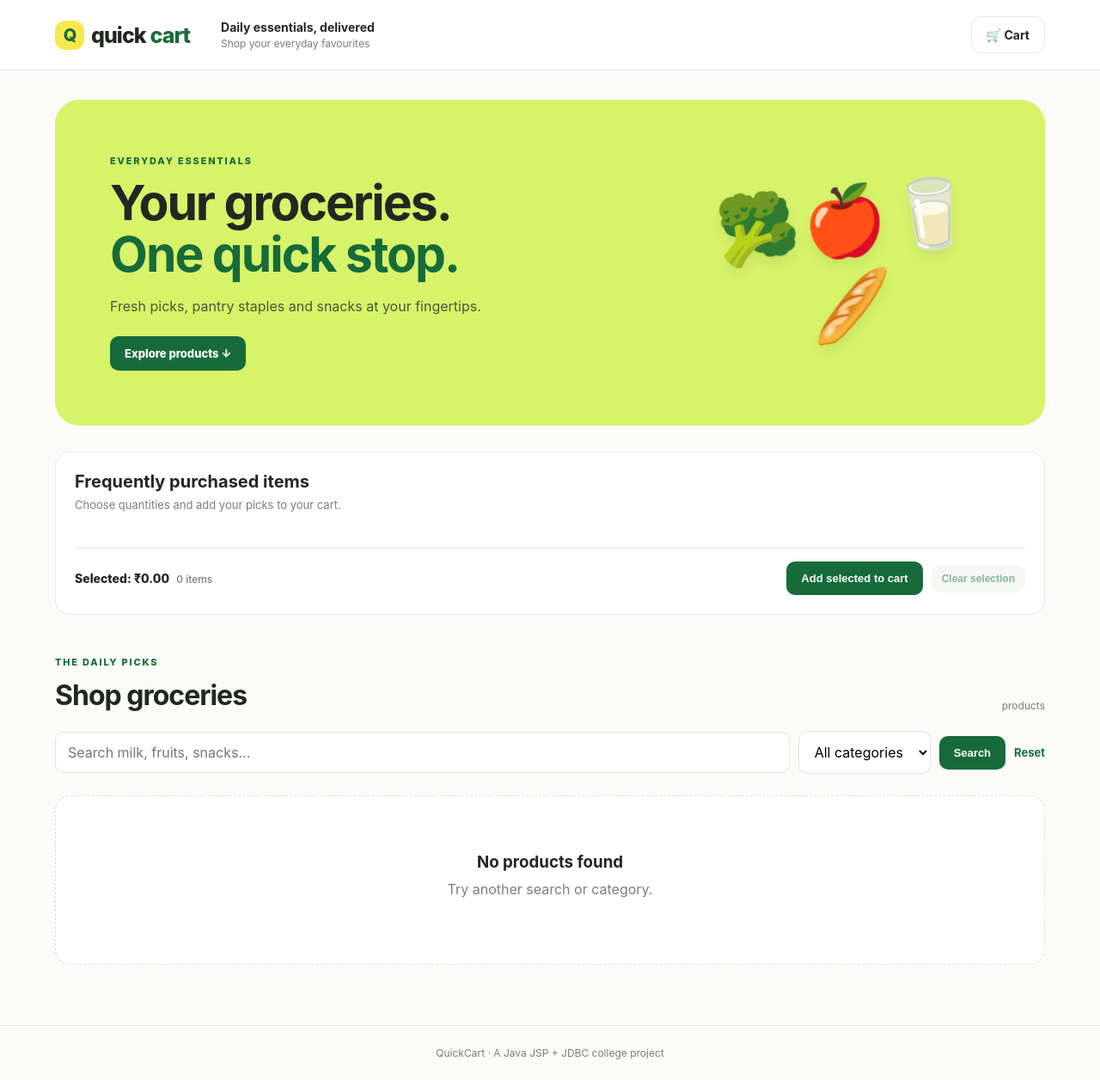
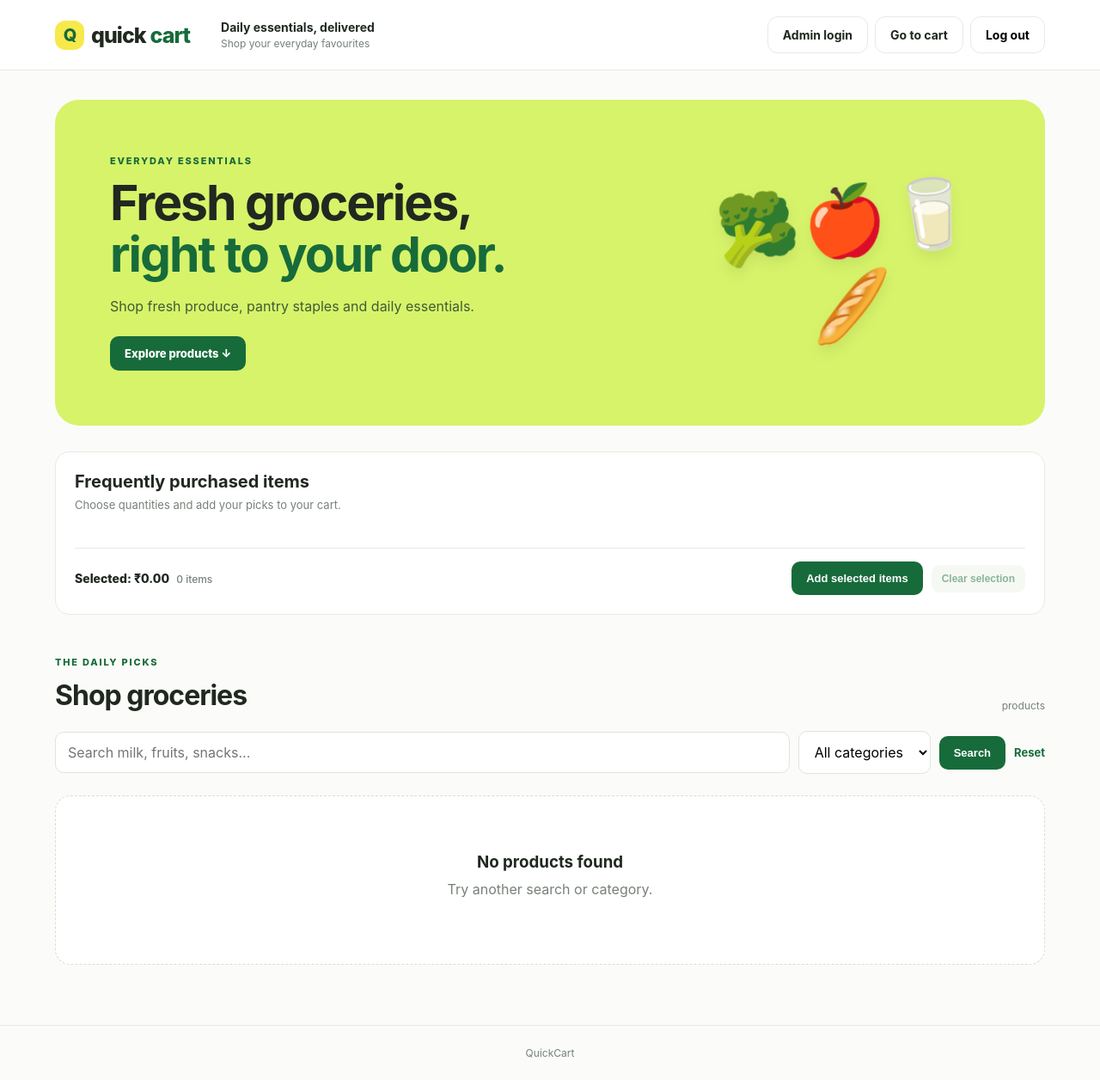
Before and after one commit to mukesh2307/quickcart, a Java web app: page /products.jsp in a window 1280 px wide. Shown: the whole page at 86% size. Run offline with Tomcat 11, a stand-in JSP engine, Linux system fonts and the light colour scheme; the template is opened without the code that fills it, so the values that code supplies are empty.

Commit message:
fixed minor ux issues and logut functionality. images are still not being displayed

```diff
--- a/src/main/webapp/checkout.jsp
+++ b/src/main/webapp/checkout.jsp
@@ -15,7 +15,7 @@ request.setAttribute("checkoutTotal",total);
 <div class="checkout-grid"><form class="checkout-form" method="post" action="${pageContext.request.contextPath}/checkout">
 <label for="customerName">Your name</label><input id="customerName" name="customerName" maxlength="120" required placeholder="Enter your full name">
 <label for="address">Delivery address</label><textarea id="address" name="address" maxlength="500" rows="4" required placeholder="House number, street, area, city, PIN code"></textarea>
-<div class="payment-note"><strong>Demo checkout</strong><p>No online payment is collected in this college project.</p></div>
+<div class="payment-note"><strong>Payment</strong><p>Online payment is not available at this time.</p></div>
 <button class="button button-dark full-button" type="submit">Place order · ₹<c:out value="${checkoutTotal}"/></button>
 </form><aside class="summary-card"><p class="eyebrow">ORDER SUMMARY</p>
 <c:forEach var="item" items="${sessionScope.cart.values()}"><div class="summary-line"><span><c:out value="${item.name}"/> × ${item.quantity}</span><strong>₹<c:out value="${item.lineTotal}"/></strong></div></c:forEach>
--- a/src/main/webapp/css/react-demo.css
+++ b/src/main/webapp/css/react-demo.css
@@ -4,6 +4,12 @@
 .react-demo-heading p{margin:0;color:var(--muted);font-size:13px;line-height:1.5}
 .react-demo-items{display:grid;grid-template-columns:repeat(3,minmax(0,1fr));gap:12px;margin:20px 0}
 .react-demo-row{display:flex;align-items:center;justify-content:space-between;gap:8px;padding:13px;background:var(--cream);border-radius:12px}
+.react-demo-image{width:58px;height:58px;flex:0 0 58px;object-fit:cover;border-radius:10px;background:#fff}
+.cart-count{display:inline-grid;place-items:center;min-width:21px;height:21px;margin-left:7px;padding:0 5px;border-radius:999px;background:var(--green);color:#fff;font-size:11px}
+.customer-actions{display:flex;align-items:center;gap:8px;margin-left:auto}
+.customer-actions .cart-link{margin-left:0}
+.customer-logout-form{margin:0}
+.customer-logout{font-family:inherit;cursor:pointer;background:#fff}
 .react-demo-product{display:flex;flex-direction:column;gap:4px;min-width:0}
 .react-demo-product strong{font-size:13px}
 .react-demo-product span{color:var(--muted);font-size:12px}
@@ -20,4 +26,4 @@
 .react-demo-clear{padding:9px 12px;border:0;border-radius:9px;background:#eef5e9;color:var(--green);font-size:12px;font-weight:800;cursor:pointer}
 .react-demo-clear:disabled{opacity:.5;cursor:default}
 @media(max-width:850px){.react-demo-items{grid-template-columns:repeat(2,minmax(0,1fr))}}
-@media(max-width:650px){.react-demo-card{padding:16px}.react-demo-heading{flex-direction:column}.react-demo-items{grid-template-columns:1fr}.react-demo-row{padding:11px}.react-demo-footer,.react-demo-actions{align-items:stretch;flex-direction:column}.react-demo-actions .button{width:100%}}
+@media(max-width:650px){.customer-actions{gap:5px}.customer-actions .cart-link{padding:10px 8px;font-size:12px}.react-demo-card{padding:16px}.react-demo-heading{flex-direction:column}.react-demo-items{grid-template-columns:1fr}.react-demo-row{padding:11px}.react-demo-footer,.react-demo-actions{align-items:stretch;flex-direction:column}.react-demo-actions .button{width:100%}}
--- a/src/main/webapp/js/react-basket-demo.js
+++ b/src/main/webapp/js/react-basket-demo.js
@@ -1,7 +1,7 @@
 (function () {
   const mountNode = document.getElementById("react-basket-demo");
   if (!window.React || !window.ReactDOM) {
-    mountNode.textContent = "Frequently purchased items could not load. Check your internet connection and refresh the page.";
+    mountNode.textContent = "Featured items are temporarily unavailable.";
     mountNode.setAttribute("role", "alert");
     return;
   }
@@ -12,12 +12,15 @@
       id: node.dataset.productId,
       name: node.dataset.name,
       category: node.dataset.category,
+      imageUrl: node.dataset.imageUrl,
       pricePaise: Math.round(Number(node.dataset.price) * 100),
       stock: Number(node.dataset.stock),
       inCart: Number(node.dataset.inCart)
     };
-  });
+  }).slice(0, 4);
   const cartUrl = mountNode.dataset.cartUrl;
+  const search = mountNode.dataset.search;
+  const category = mountNode.dataset.category;
 
   function BasketDemo() {
     const [quantities, setQuantities] = window.React.useState({});
@@ -55,6 +58,12 @@
           const quantity = quantities[product.id] || 0;
           const availableStock = Math.max(0, product.stock - product.inCart);
           return h("div", { className: "react-demo-row", key: product.id },
+            h("img", {
+              className: "react-demo-image",
+              src: product.imageUrl,
+              alt: "",
+              loading: "lazy"
+            }),
             h("div", { className: "react-demo-product" },
               h("small", null, product.category),
               h("strong", null, product.name),
@@ -86,6 +95,8 @@
         ),
         h("form", { method: "post", action: cartUrl, className: "react-demo-actions" },
           h("input", { type: "hidden", name: "action", value: "addSelected" }),
+          h("input", { type: "hidden", name: "q", value: search }),
+          h("input", { type: "hidden", name: "category", value: category }),
           selectedProducts.map(function (product) {
             return h(window.React.Fragment, { key: product.id },
               h("input", { type: "hidden", name: "productId", value: product.id }),
@@ -96,7 +107,7 @@
             type: "submit",
             className: "button button-dark",
             disabled: itemCount === 0
-          }, "Add selected to cart"),
+          }, "Add selected items"),
           h("button", {
             type: "button",
             className: "react-demo-clear",
--- a/src/main/webapp/products.jsp
+++ b/src/main/webapp/products.jsp
@@ -10,22 +10,30 @@
 <header class="topbar">
   <a class="brand" href="${pageContext.request.contextPath}/products"><span class="brand-mark">Q</span> quick<span>cart</span></a>
   <div class="delivery"><strong>Daily essentials, delivered</strong><small>Shop your everyday favourites</small></div>
-  <a class="cart-link" href="${pageContext.request.contextPath}/cart">🛒 Cart</a>
+  <div class="customer-actions">
+    <a class="cart-link" href="${pageContext.request.contextPath}/admin/login">Admin login</a>
+    <a class="cart-link" href="${pageContext.request.contextPath}/cart">Go to cart<c:if test="${cartItemCount gt 0}"><span class="cart-count"><c:out value="${cartItemCount}"/></span></c:if></a>
+    <form class="customer-logout-form" method="post" action="${pageContext.request.contextPath}/logout">
+      <button class="cart-link customer-logout" type="submit">Log out</button>
+    </form>
+  </div>
 </header>
 <main class="container">
   <section class="hero">
-    <div><p class="eyebrow">EVERYDAY ESSENTIALS</p><h1>Your groceries.<br><span>One quick stop.</span></h1>
-      <p class="hero-copy">Fresh picks, pantry staples and snacks at your fingertips.</p>
+    <div><p class="eyebrow">EVERYDAY ESSENTIALS</p><h1>Fresh groceries,<br><span>right to your door.</span></h1>
+      <p class="hero-copy">Shop fresh produce, pantry staples and daily essentials.</p>
       <a class="button button-dark" href="#catalogue">Explore products ↓</a></div>
     <div class="hero-art" aria-hidden="true"><span>🥦</span><span>🍎</span><span>🥛</span><span>🥖</span></div>
   </section>
   <c:if test="${not empty sessionScope.flash}"><div class="notice"><c:out value="${sessionScope.flash}"/></div><c:remove var="flash" scope="session"/></c:if>
-  <div id="react-basket-demo" data-cart-url="${pageContext.request.contextPath}/cart" aria-live="polite">
+  <div id="react-basket-demo" data-cart-url="${pageContext.request.contextPath}/cart"
+       data-search="<c:out value='${search}'/>" data-category="<c:out value='${selectedCategory}'/>" aria-live="polite">
     <c:forEach var="product" items="${products}">
       <c:set var="quickCartItem" value="${sessionScope.cart[product.id]}"/>
       <span hidden data-product-id="<c:out value='${product.id}'/>"
         data-name="<c:out value='${product.name}'/>"
         data-category="<c:out value='${product.categoryName}'/>"
+        data-image-url="<c:out value='${product.imageUrl}'/>"
         data-price="<c:out value='${product.price}'/>"
         data-stock="<c:out value='${product.stock}'/>"
         data-in-cart="<c:out value='${empty quickCartItem ? 0 : quickCartItem.quantity}'/>"></span>
@@ -52,6 +60,8 @@
               <c:choose><c:when test="${product.stock gt 0}">
                 <form method="post" action="${pageContext.request.contextPath}/cart">
                   <input type="hidden" name="action" value="add"><input type="hidden" name="productId" value="${product.id}">
+                  <input type="hidden" name="q" value="<c:out value='${search}'/>">
+                  <input type="hidden" name="category" value="<c:out value='${selectedCategory}'/>">
                   <button class="button button-add" type="submit">ADD +</button>
                 </form>
               </c:when><c:otherwise><button class="button" disabled>Sold out</button></c:otherwise></c:choose>
@@ -61,7 +71,7 @@
       </c:forEach>
     </div>
   </section>
-  </main><footer class="footer">QuickCart · A Java JSP + JDBC college project</footer>
+  </main><footer class="footer">QuickCart</footer>
   <script src="https://unpkg.com/react@18.3.1/umd/react.production.min.js"></script>
 <script src="https://unpkg.com/react-dom@18.3.1/umd/react-dom.production.min.js"></script>
 <script src="${pageContext.request.contextPath}/js/react-basket-demo.js"></script>
```
Also changed, not shown: database/blinkit_replica.sql (+18 -0 lines), src/main/java/com/blinkit/servlet/AuthServlet.java (+11 -4 lines), src/main/java/com/blinkit/servlet/CartServlet.java (+28 -5 lines), src/main/java/com/blinkit/servlet/ProductServlet.java (+12 -0 lines), src/main/webapp/login.jsp (+10 -3 lines), README.md.
